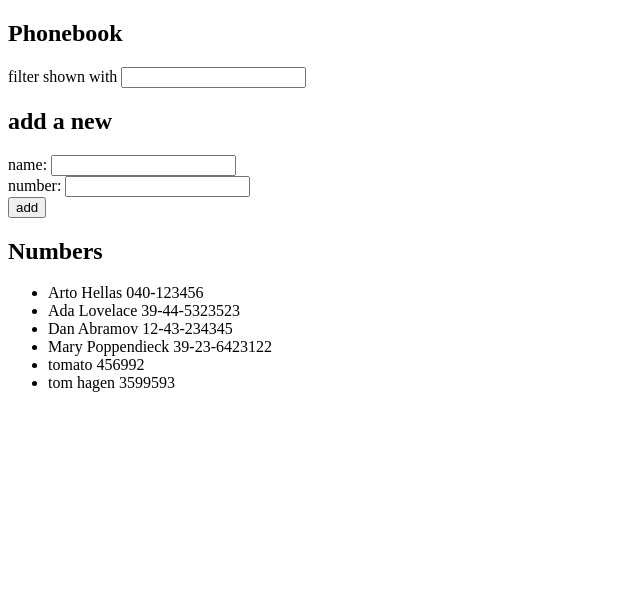
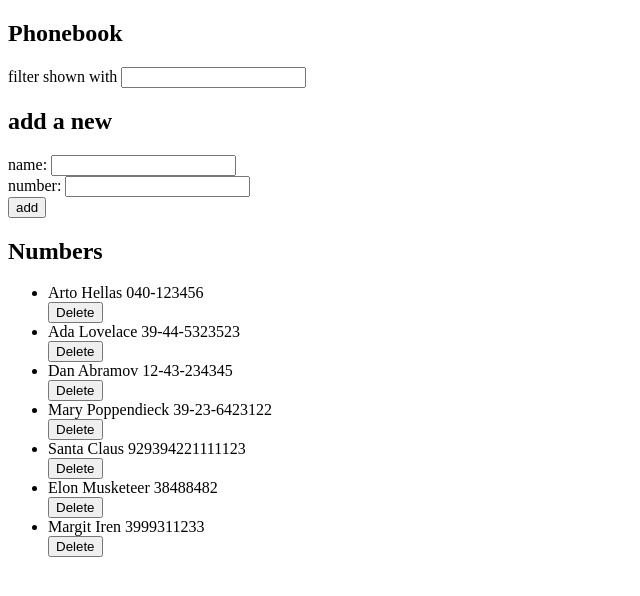
Before and after one commit to jaqska/full-stack-open, a React (Vite) app in the folder part2/phonebook/: page / in a window 1280 px wide. Shown: the top 596 px of the page, without its empty margins (0-640 px from the left). Built offline with nearby package versions, Linux system fonts and the light colour scheme; data requests are answered from the project's data file.

Commit message:
finished 2.14

```diff
--- a/part2/phonebook/db.json
+++ b/part2/phonebook/db.json
@@ -21,14 +21,19 @@
       "id": "4"
     },
     {
-      "id": "ef64",
-      "name": "tomato",
-      "number": "456992"
+      "id": "55ff",
+      "name": "Santa Claus",
+      "number": "929394221111123"
     },
     {
-      "id": "2def",
-      "name": "tom hagen",
-      "number": "3599593"
+      "id": "87e8",
+      "name": "Elon Musketeer",
+      "number": "38488482"
+    },
+    {
+      "id": "bede",
+      "name": "Margit Iren",
+      "number": "3999311233"
     }
   ]
 }
--- a/part2/phonebook/src/App.jsx
+++ b/part2/phonebook/src/App.jsx
@@ -2,7 +2,8 @@ import { useEffect, useState } from 'react'
 import Filter from './components/Filter'
 import PersonForm from './components/PersonForm'
 import Persons from './components/Persons'
-import axios from 'axios'
+import contacts from './services/contacts'
+
 
 const App = () => {
   const [persons, setPersons] = useState([])
@@ -11,11 +12,13 @@ const App = () => {
   const [searchName, setSearchName] = useState('')
 
   useEffect(() => {
-    axios
-      .get('http://localhost:3001/persons')
-      .then(response => {
-        setPersons(response.data)
+    contacts.getAll()
+      .then(initialContacts => {
+        setPersons(initialContacts)
         console.log('Promise fulfilled')
+      })
+      .catch(error => {
+        console.error(error,'Failed to retrieve contacts from database')
       })
   }, [])
 
@@ -31,6 +34,14 @@ const App = () => {
     setNewNumber(event.target.value)
   }
 
+  const deleteContact = (id) => {
+    contacts.deleteContact(id).then(() => {
+      setPersons(persons.filter(person => person.id !== id))
+      console.log('Contact deleted')
+    }).catch(error => {
+      console.error(error, 'Failed to delete contact')
+    })
+  }
   const addContact = (event) => {
     event.preventDefault()
     const nameExists = persons.some(person => person.name === newName)
@@ -50,12 +61,14 @@ const App = () => {
         number: newNumber
       }
 
-      axios.post('http://localhost:3001/persons', newContactObject).then(res => {
-        console.log(res)
+      contacts.create(newContactObject).then(returnedContact => {
+        console.log(`${returnedContact.name} successfully added to database`)
         const updatedPersons = persons.concat(newContactObject)
         setPersons(updatedPersons)
         setNewName('')
         setNewNumber('')
+      }).catch(error => {
+        console.error(error,'Failed to create new contact')
       })
 
       setSearchName('')
@@ -87,6 +100,7 @@ const App = () => {
       <h2>Numbers</h2>
       <Persons
         filteredPersons={filteredPersons}
+        deleteContact={deleteContact}
       />
     </div>
   )
--- a/part2/phonebook/src/components/Persons.jsx
+++ b/part2/phonebook/src/components/Persons.jsx
@@ -2,9 +2,12 @@ const Persons = (props) => {
   return (
       <ul>
         {props.filteredPersons.map(person => (
-        <li key={person.name}>
+          <div key={person.name}>
+            <li>
               {person.name} {person.number}
             </li>
+            <button onClick={() => props.deleteContact(person.id)}>Delete</button>
+          </div>
         ))}
       </ul>
 )}
--- /dev/null
+++ b/part2/phonebook/src/services/contacts.js
@@ -0,0 +1,27 @@
+import axios from 'axios'
+const baseUrl = 'http://localhost:3001/persons'
+
+
+const getAll = () => {
+  const request = axios.get(baseUrl)
+  return request.then(response => response.data)
+}
+
+
+
+const create = newObject => {
+  const request = axios.post(baseUrl, newObject)
+  return request.then(response => response.data)
+}
+
+const deleteContact = (id) => {
+  const request = axios.delete(`${baseUrl}/${id}`)
+  return request.then(response => response.data)
+}
+
+const update = (id, newObject) => {
+  const request = axios.put(`${baseUrl}/${id}`, newObject)
+  return request.then(response => response.data)
+}
+
+export default { getAll, create, deleteContact, update }
```
Lines whose indentation alone changed are shown as unchanged.
